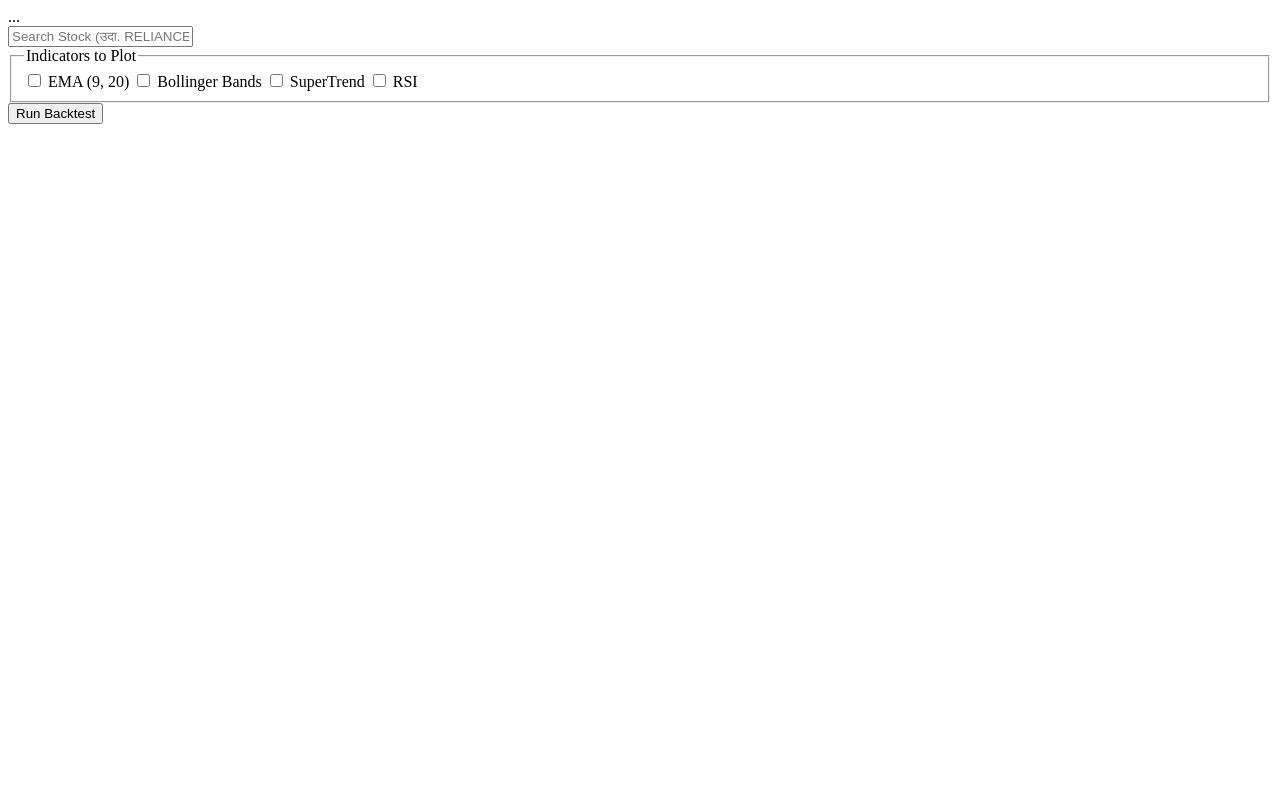
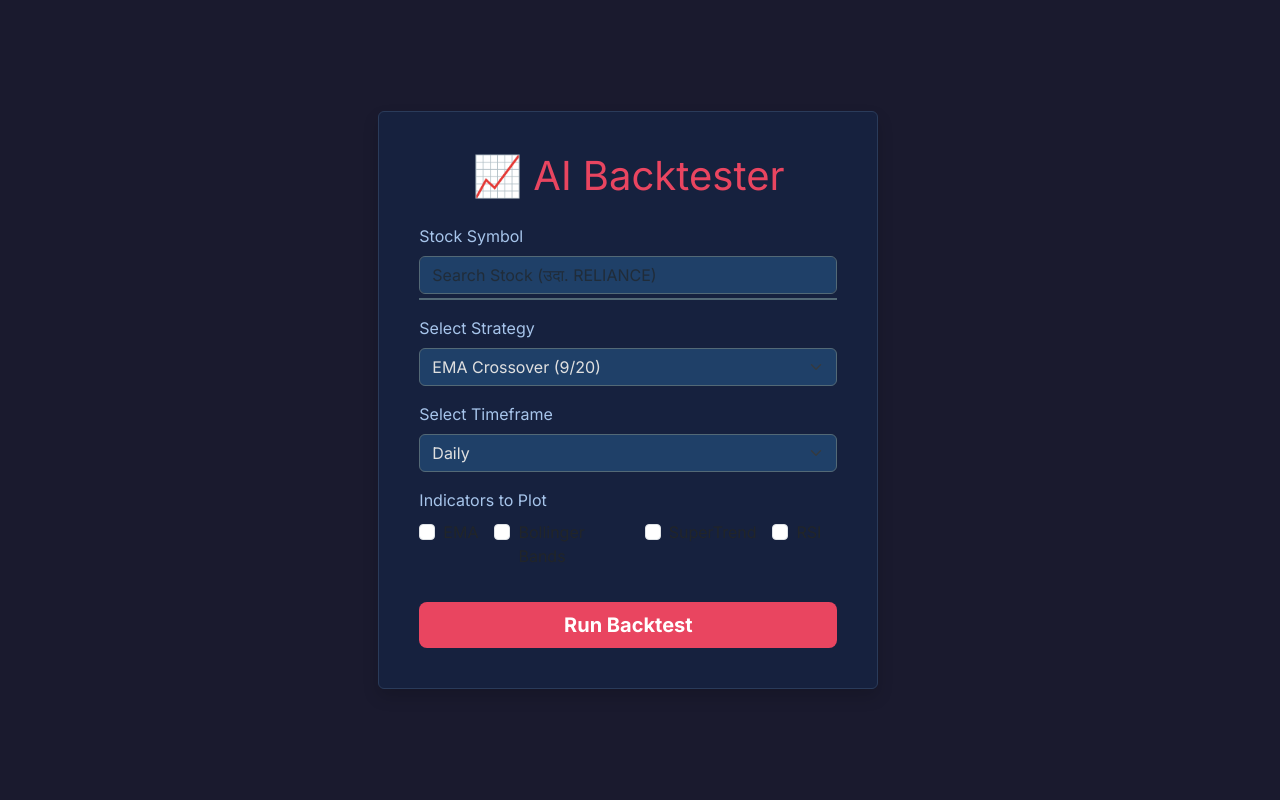
Before and after one commit to mauli2355/my-backtesting-website, a Flask app: page / in a window 1280 px wide. Run offline with Flask 3, Linux system fonts and the light colour scheme.

Commit message:
अंतिम विजय: Homepage चे डिझाइन पूर्ण केले

```diff
--- a/templates/index.html
+++ b/templates/index.html
@@ -2,31 +2,116 @@
 <html lang="en">
 <head>
     <meta charset="UTF-8">
+    <meta name="viewport" content="width=device-width, initial-scale=1.0">
     <title>AI Backtester</title>
+    <link href="https://cdn.jsdelivr.net/npm/bootstrap@5.3.3/dist/css/bootstrap.min.css" rel="stylesheet">
+    <link href="https://fonts.googleapis.com/css2?family=Inter:wght@400;700&display=swap" rel="stylesheet">
     <style>
-        /* ... Professional CSS styles ... */
+        body { font-family: 'Inter', sans-serif; background-color: #1a1a2e; color: #e0e0e0; }
+        .container-fluid { display: flex; align-items: center; justify-content: center; min-height: 100vh; }
+        .card { background-color: #16213e; border: 1px solid #2a3b5a; max-width: 500px; }
+        .form-label { color: #a7c5eb; }
+        .form-control, .form-select { background-color: #1f4068; color: #e0e0e0; border-color: #536976; }
+        .form-control:focus, .form-select:focus { background-color: #1f4068; color: #e0e0e0; border-color: #e94560; box-shadow: none; }
+        .btn-primary { background-color: #e94560; border: none; font-weight: bold; }
+        .btn-primary:hover { background-color: #c43751; }
+        #suggestions { border: 1px solid #536976; max-height: 150px; overflow-y: auto; background-color: #1f4068; }
+        #suggestions div { padding: 8px 12px; cursor: pointer; }
+        #suggestions div:hover { background-color: #536976; }
+        .form-check-input:checked { background-color: #e94560; border-color: #e94560; }
     </style>
 </head>
 <body>
-    <nav class="navbar">...</nav>
-    <div class="container">
-        <form action="/backtest" method="post">
-            <input type="text" id="stock_name" name="stock_name" placeholder="Search Stock (उदा. RELIANCE)">
-            <div id="suggestions"></div>
+    <div class="container-fluid">
+        <div class="col-lg-5 col-md-7">
+            <div class="card p-4 shadow">
+                <div class="card-body">
+                    <h1 class="card-title text-center mb-4" style="color: #e94560;">📈 AI Backtester</h1>
+                    <form action="/backtest" method="post">
 
-            <fieldset>
-                <legend>Indicators to Plot</legend>
-                <input type="checkbox" name="indicators" value="ema"> EMA (9, 20)
-                <input type="checkbox" name="indicators" value="bbands"> Bollinger Bands
-                <input type="checkbox" name="indicators" value="supertrend"> SuperTrend
-                <input type="checkbox" name="indicators" value="rsi"> RSI
-            </fieldset>
+                        <div class="mb-3">
+                            <label for="stock_name" class="form-label">Stock Symbol</label>
+                            <input type="text" class="form-control" id="stock_name" name="stock_name" placeholder="Search Stock (उदा. RELIANCE)" required autocomplete="off">
+                            <div id="suggestions" class="mt-1"></div>
+                        </div>
 
-            <button type="submit">Run Backtest</button>
-        </form>
+                        <div class="mb-3">
+                            <label for="strategy" class="form-label">Select Strategy</label>
+                            <select class="form-select" id="strategy" name="strategy" required>
+                                <option value="ema_cross">EMA Crossover (9/20)</option>
+                                <option value="rsi_strategy">RSI Strategy</option>
+                                <option value="golden_cross">Golden Cross (50/200 SMA)</option>
+                            </select>
+                        </div>
+
+                        <div class="mb-3">
+                            <label for="timeframe" class="form-label">Select Timeframe</label>
+                            <select class="form-select" id="timeframe" name="timeframe" required>
+                                <option value="1d">Daily</option>
+                                <option value="1wk">Weekly</option>
+                                <option value="1mo">Monthly</option>
+                                <option value="1h">1 Hour</option>
+                                <option value="30m">30 Minutes</option>
+                                <option value="15m">15 Minutes</option>
+                                <option value="5m">5 Minutes</option>
+                            </select>
+                        </div>
+
+                        <div class="mb-3">
+                            <label class="form-label">Indicators to Plot</label>
+                            <div class="d-flex justify-content-around">
+                                <div class="form-check form-check-inline">
+                                    <input class="form-check-input" type="checkbox" name="indicators" value="ema" id="ema_check">
+                                    <label class="form-check-label" for="ema_check">EMA</label>
+                                </div>
+                                <div class="form-check form-check-inline">
+                                    <input class="form-check-input" type="checkbox" name="indicators" value="bbands" id="bb_check">
+                                    <label class="form-check-label" for="bb_check">Bollinger Bands</label>
+                                </div>
+                                <div class="form-check form-check-inline">
+                                    <input class="form-check-input" type="checkbox" name="indicators" value="supertrend" id="st_check">
+                                    <label class="form-check-label" for="st_check">SuperTrend</label>
+                                </div>
+                                <div class="form-check form-check-inline">
+                                    <input class="form-check-input" type="checkbox" name="indicators" value="rsi" id="rsi_check">
+                                    <label class="form-check-label" for="rsi_check">RSI</label>
+                                </div>
+                            </div>
+                        </div>
+
+                        <div class="d-grid">
+                            <button type="submit" class="btn btn-primary btn-lg mt-3">Run Backtest</button>
+                        </div>
+                    </form>
+                </div>
+            </div>
+        </div>
     </div>
+
     <script>
-        // JavaScript for autocomplete
+        const stockInput = document.getElementById('stock_name');
+        const suggestionsDiv = document.getElementById('suggestions');
+
+        stockInput.addEventListener('input', async function() {
+            const query = this.value;
+            if (query.length < 1) {
+                suggestionsDiv.innerHTML = '';
+                return;
+            }
+            const response = await fetch(`/search?q=${query}`);
+            const stocks = await response.json();
+
+            suggestionsDiv.innerHTML = '';
+            stocks.forEach(stock => {
+                const div = document.createElement('div');
+                div.textContent = `${stock.SYMBOL} - ${stock['NAME OF COMPANY']}`;
+                div.addEventListener('click', function() {
+                    stockInput.value = stock.SYMBOL;
+                    suggestionsDiv.innerHTML = '';
+                });
+                suggestionsDiv.appendChild(div);
+            });
+        });
     </script>
 </body>
 </html>
```
